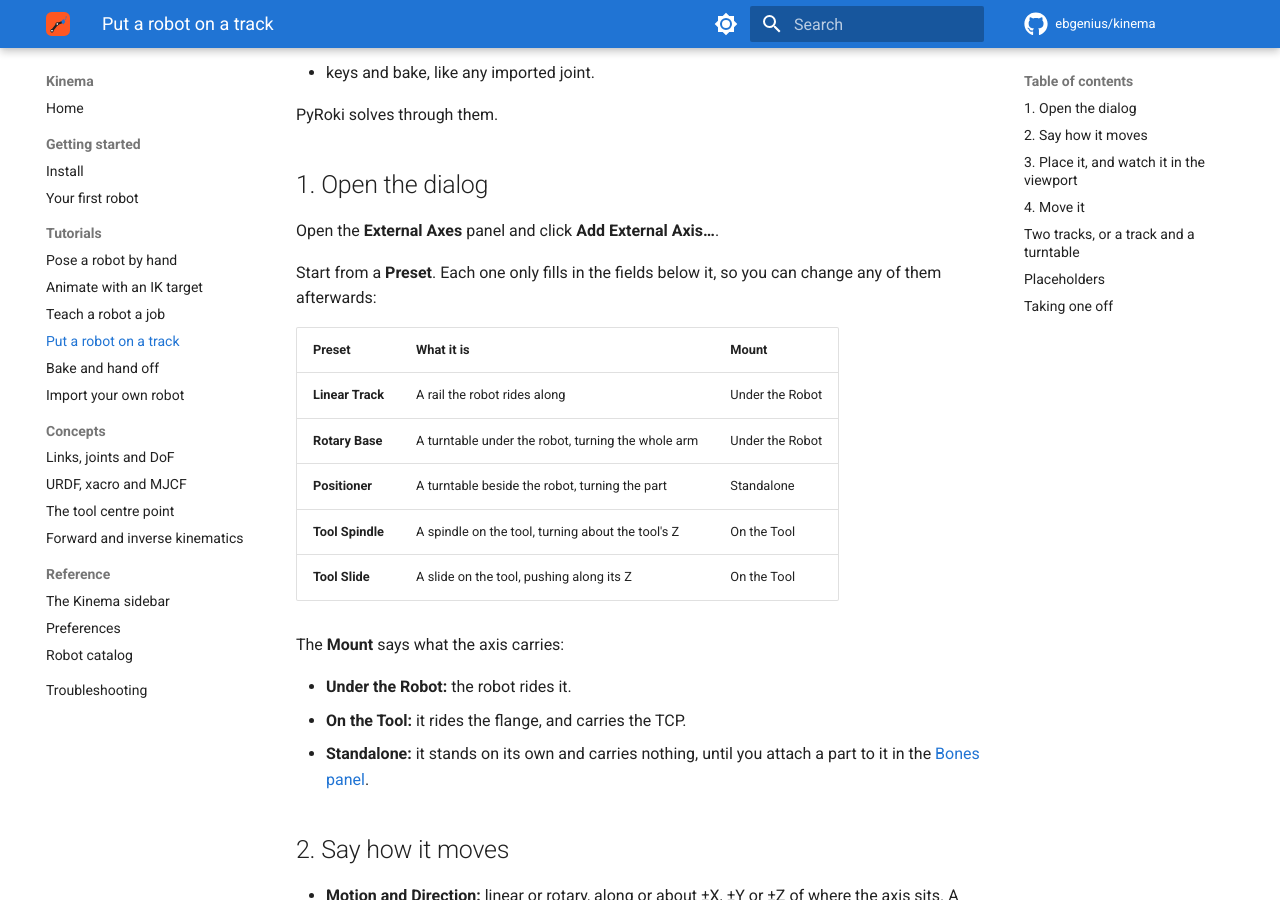
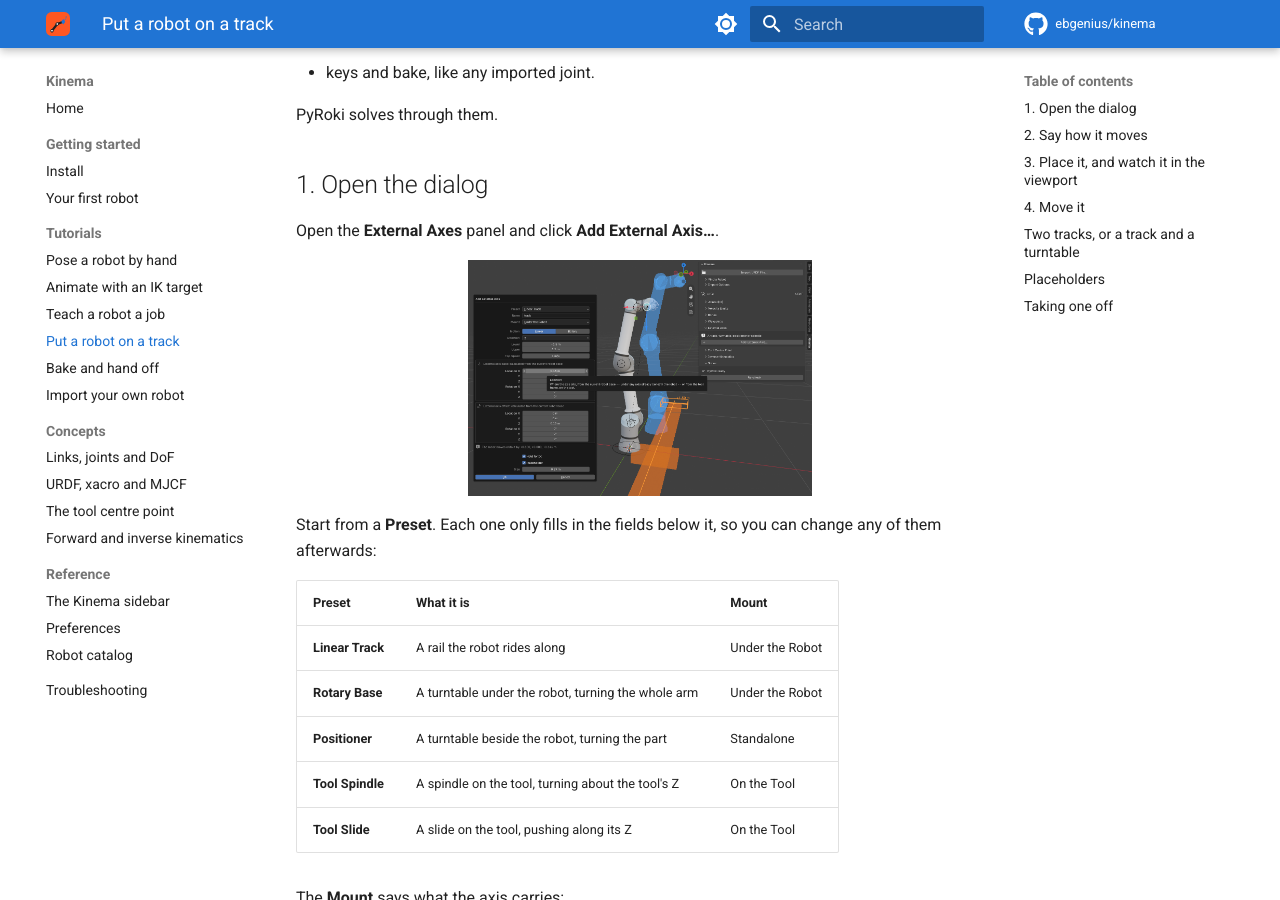
Before and after one commit to ebgenius/kinema, an MkDocs documentation site: the page built from docs/tutorials/external-axes.md, in a window 1280 px wide and 900 px high, scrolled down 422 px. Built offline with MkDocs 1.6.1 and Material for MkDocs 9.7.7, drawn with Linux system fonts in a browser that asks for light colours; comment, search, counter and statistics services are not loaded.

Commit message:
Retake the sidebar screenshots for 0.6.0
The overview, IK solve, joints and TCP screenshots show the 0.6.0 sidebar:
nine panels, External Axes among them, and Edit TCP... in the TCP panel.
The external-axes tutorial gets a screenshot of the Add External Axis
dialog with its preview.

Co-Authored-By: Claude Opus 5.5 <noreply@anthropic.com>
Claude-Session: https://claude.ai/code/session_01STDGr2TSt3t9R2wRg1mgJD

```diff
--- a/docs/tutorials/external-axes.md
+++ b/docs/tutorials/external-axes.md
@@ -20,6 +20,8 @@ PyRoki solves through them.
 ## 1. Open the dialog
 
 Open the **External Axes** panel and click **Add External Axis…**.
+
+![Screenshot: the Add External Axis dialog, with its preview in the viewport.](../assets/images/kinema_external_axis.png){ .screenshot }
 
 Start from a **Preset**. Each one only fills in the fields below it, so you can change any of
 them afterwards:
```
Also changed, not shown: docs/assets/images/kinema_external_axis.png (added), docs/assets/images/kinema_ik_solve.png, docs/assets/images/kinema_joints_sliders.png, docs/assets/images/kinema_tcp.png, docs/assets/images/kinema_viewport_overview.png.
